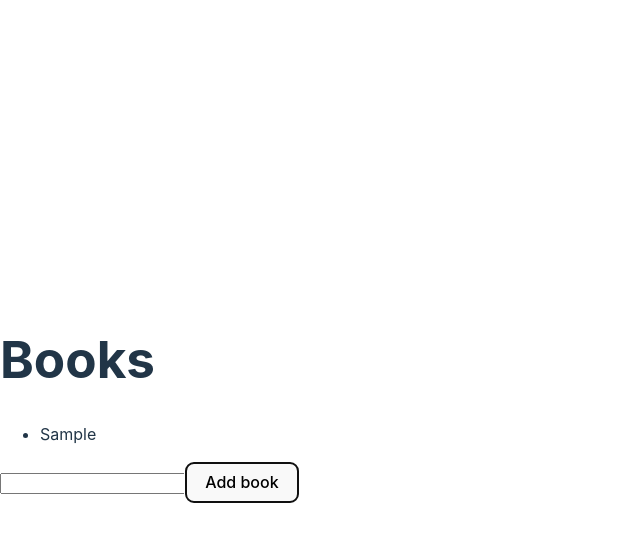
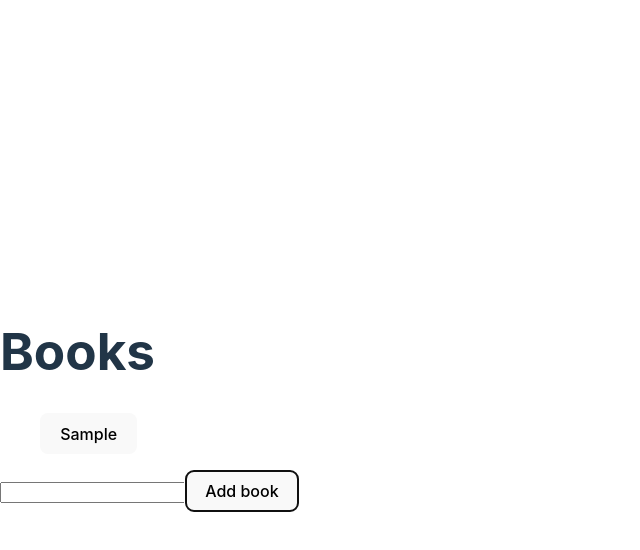
Before and after one commit to Barcol/bookworm-frontend, a React (Vite) app: page / in a window 1280 px wide. Both pictures are taken after typing "Sample" into the empty fields and a click on the button "Add book". Shown: the top 550 px of the page, without its empty margins (0-640 px from the left). Built offline with nearby package versions, Linux system fonts and the light colour scheme.

Commit message:
Make BookDetails page usable

```diff
--- a/src/App.tsx
+++ b/src/App.tsx
@@ -1,13 +1,17 @@
 import {useState} from 'react'
 import {Book} from './types'
 import {Dashboard} from "./Dashboard.tsx";
+import {BookDetails} from "./BookDetails.tsx";
 
 function App() {
     const [books, setBooks] = useState<Book[]>([])
-
+    const [currentBook, setCurrentBook] = useState<Book | null>(null)
 
     return (
-        <Dashboard books={books} setBooks={setBooks}/>
+        <div>
+            {currentBook ? <BookDetails book={currentBook} onBackPress={() => setCurrentBook(null)}/> :
+                <Dashboard books={books} setBooks={setBooks} setCurrentBook={setCurrentBook}/>}
+        </div>
     )
 }
 
--- a/src/BookDetails.tsx
+++ b/src/BookDetails.tsx
@@ -1,11 +1,12 @@
 import {useState} from 'react'
 import {Book} from './types'
 
-export function BookDetails({book}: {book: Book}) { // destructuring the props object
+export function BookDetails({book, onBackPress}: { book: Book, onBackPress: () => void }) {
     return (
         <div>
             <h2>{book.title}</h2>
             <p>ID: {book.id}</p>
+            <button onClick={() => onBackPress()}>Back</button>
         </div>
     )
 }
--- a/src/Dashboard.tsx
+++ b/src/Dashboard.tsx
@@ -1,7 +1,11 @@
 import {useState} from 'react'
 import {Book} from './types'
 
-export function Dashboard({books, setBooks}: { books: Book[], setBooks: (books: Book[]) => void }) {
+export function Dashboard({books, setBooks, setCurrentBook}: {
+    books: Book[],
+    setBooks: (books: Book[]) => void,
+    setCurrentBook: (book: Book) => void
+}) {
     const [bookName, setBookName] = useState('')
 
     function handleBookAdd() {
@@ -14,7 +18,7 @@ export function Dashboard({books, setBooks}: { books: Book[], setBooks: (books:
             <h1>Books</h1>
             <ul>
                 {books.map((book) => (
-                    <li key={book.id}>{book.title}</li>
+                    <button onClick={() => setCurrentBook(book)} key={book.id}>{book.title}</button>
                 ))}
             </ul>
             <input value={bookName} onChange={e => setBookName(e.target.value)}/>
```
